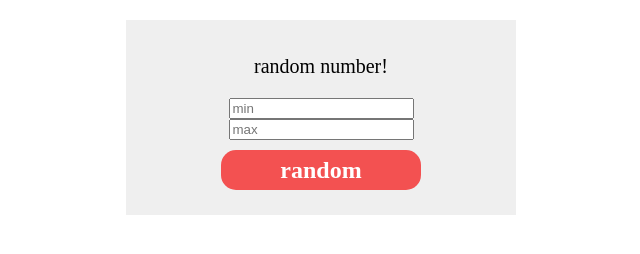
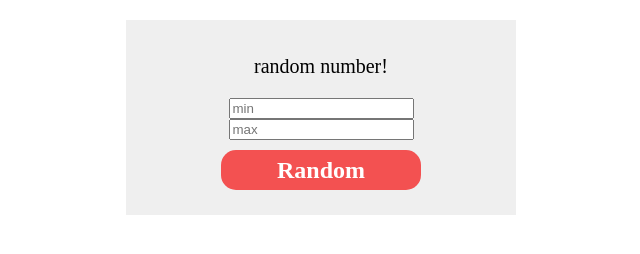
Before and after one commit to jhjh6/random, a plain HTML site: page index.html in a window 1280 px wide. Shown: the full height of the page, 319-959 px from the left. Drawn offline with Linux system fonts and the light colour scheme.

```diff
--- a/index.html
+++ b/index.html
@@ -11,7 +11,7 @@
         <p class="title">random number!</p>
         <input type="number" id="min" placeholder="min">
         <input type="number" id="max" placeholder="max">
-        <div id="btn">random</div>
+        <div id="btn">Random</div>
         <div id="result"></div>
         <div id="history-title" class="his_t" style="display: none;">history</div>
         <div id="clear-history" class="his_c" style="display: none;">Clear History</div>
```
Also changed, not shown: 1 other file.
